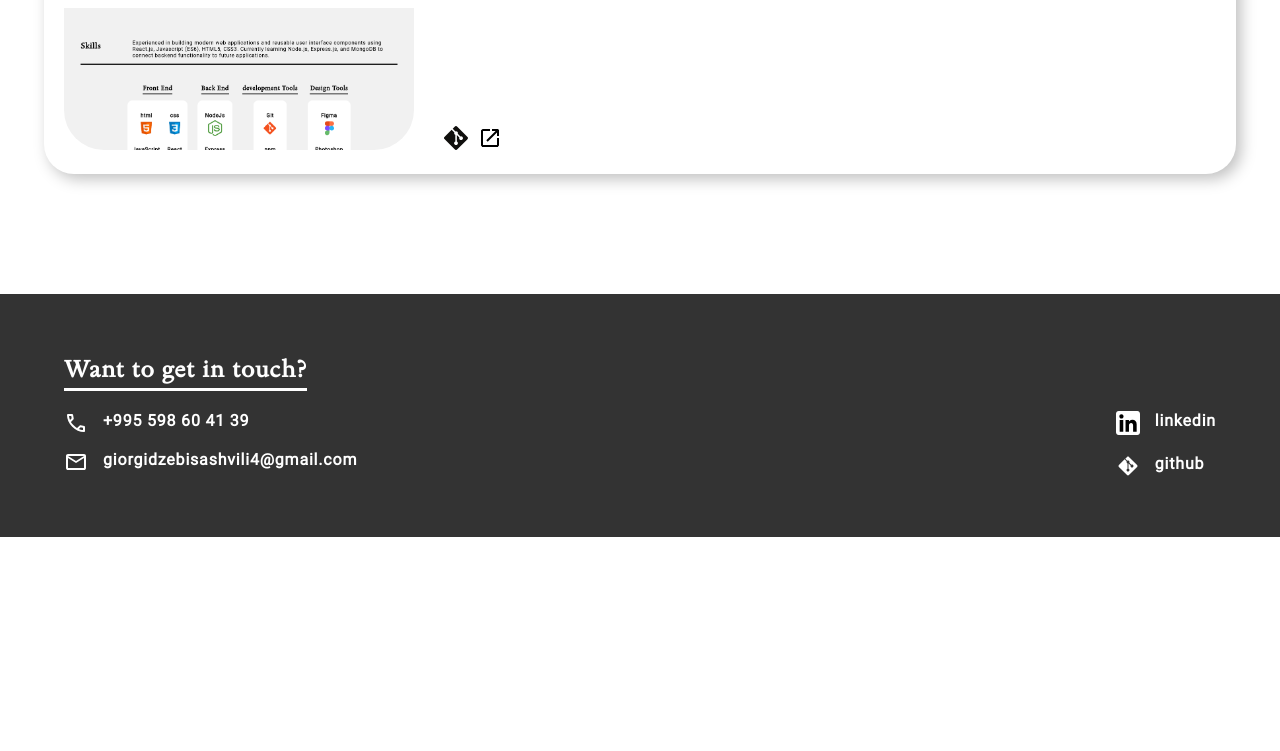
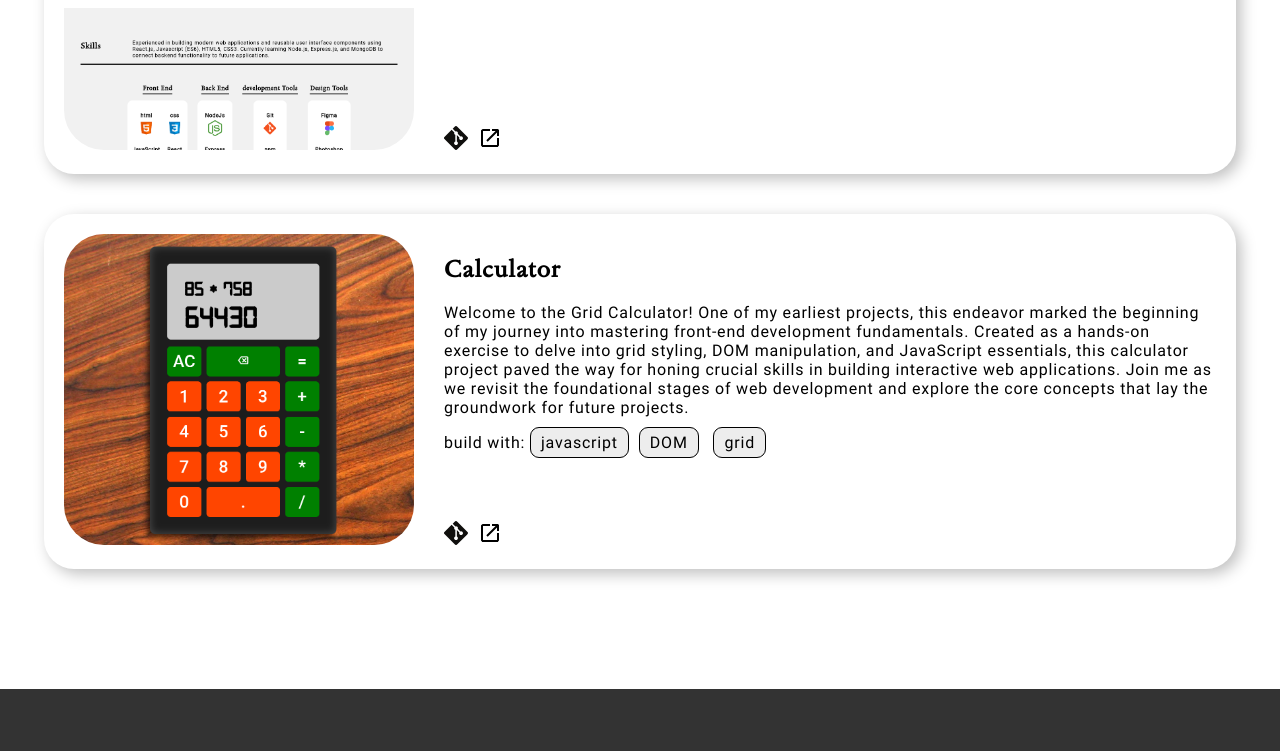
Before and after one commit to giorgidzebisashvili4/portfolio, a React (Vite) app: page / in a window 1280 px wide. Shown: the part 2158-2909 px from the top of the page. Before the commit the page ends 2695 px from the top, so only its background shows below. Built offline with nearby package versions, Linux system fonts and the light colour scheme.

Commit message:
added calculator project

```diff
--- a/src/components/Projects.jsx
+++ b/src/components/Projects.jsx
@@ -3,6 +3,7 @@ import React from "react";
 import styles from "./Projects.module.css";
 import weatherApp from "../assets/project-images/weatherApp.png";
 import portfolioPhoto from "../assets/project-images/portfolio.png";
+import calculator from "../assets/project-images/calculator.png";
 import git from "../assets/icons/btns/git.svg";
 import openlink from "../assets/icons/btns/openlink.svg";
 
@@ -13,7 +14,7 @@ function Projects() {
         <h2>My Projects</h2>
         <div className={styles["projects-container"]}>
           <a href="https://weatherapp-gdz.netlify.app/" target="_blank" rel="">
-            <img src={weatherApp} alt="My Photo" />
+            <img src={weatherApp} alt="weatherapp-screenshot" />
           </a>
           <div className={styles["about-text-section"]}>
             <div className="project-description">
@@ -30,7 +31,7 @@ function Projects() {
               <p>
                 {" "}
                 build with: <span>vite</span>
-                <span>react</span>
+                <span>react</span> <span>flexbox</span>
               </p>
             </div>
             <div className="button-links">
@@ -57,7 +58,7 @@ function Projects() {
             target="_blank"
             rel=""
           >
-            <img src={portfolioPhoto} alt="My Photo" />
+            <img src={portfolioPhoto} alt="portfolio-screenshot" />
           </a>
           <div className={styles["about-text-section"]}>
             <div className="project-description">
@@ -94,6 +95,52 @@ function Projects() {
             </div>
           </div>
         </div>
+        <div className={styles["projects-container"]}>
+          <a
+            href="https://giorgidzebisashvili4.github.io/calculator/"
+            target="_blank"
+            rel=""
+          >
+            <img src={calculator} alt="calculator-screenshot" />
+          </a>
+          <div className={styles["about-text-section"]}>
+            <div className="project-description">
+              <h2>Calculator</h2>
+              <p>
+                Welcome to the Grid Calculator! One of my earliest projects,
+                this endeavor marked the beginning of my journey into mastering
+                front-end development fundamentals. Created as a hands-on
+                exercise to delve into grid styling, DOM manipulation, and
+                JavaScript essentials, this calculator project paved the way for
+                honing crucial skills in building interactive web applications.
+                Join me as we revisit the foundational stages of web development
+                and explore the core concepts that lay the groundwork for future
+                projects.
+              </p>
+              <p>
+                {" "}
+                build with: <span>javascript</span>
+                <span>DOM</span> <span>grid</span>
+              </p>
+            </div>
+            <div className="button-links">
+              <a
+                href="https://github.com/giorgidzebisashvili4/calculator"
+                target="_blank"
+                rel=""
+              >
+                <img src={git} alt="git" />
+              </a>
+              <a
+                href="https://giorgidzebisashvili4.github.io/calculator/"
+                target="_blank"
+                rel=""
+              >
+                <img src={openlink} alt="live" />
+              </a>
+            </div>
+          </div>
+        </div>
       </div>
     </section>
   );
```
Also changed, not shown: src/assets/project-images/calculator.png (added).
